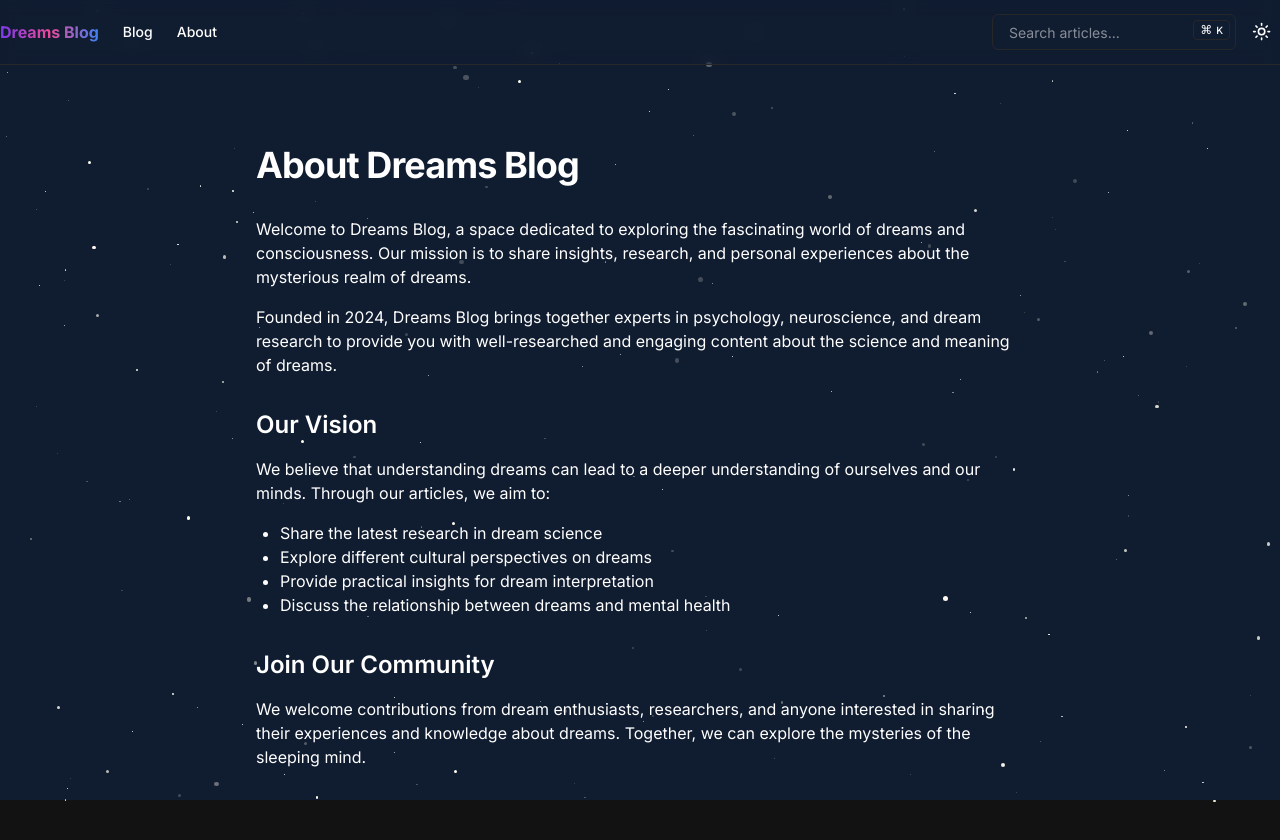
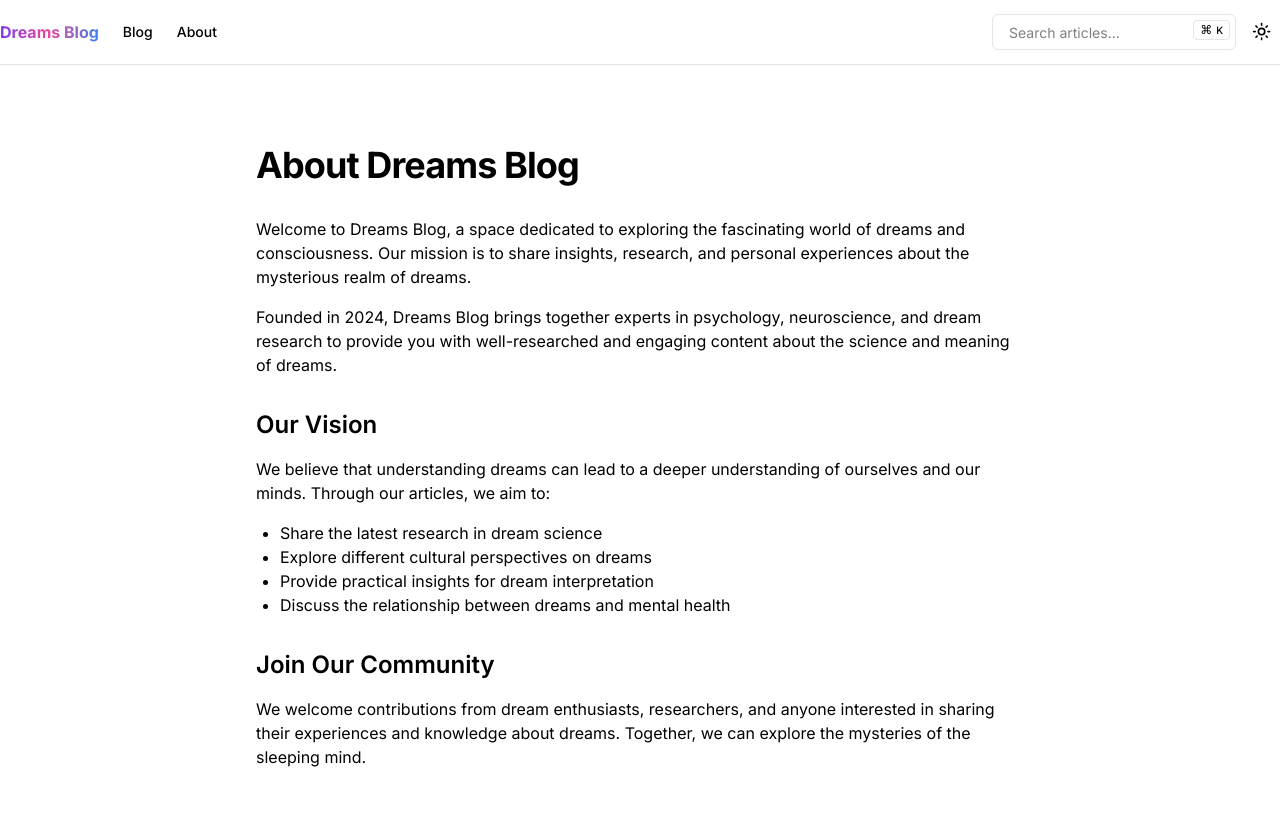
Before and after one commit to wzgatenox/blog-website, a Next.js app: page /about in a window 1280 px wide. Shown: the top 840 px of the page. Built offline with nearby package versions, Linux system fonts and the light colour scheme.

Commit message:
Refactor Tailwind CSS configuration to update navy color shades and enhance global styles for improved theming. Modify StarryBackground component to conditionally render based on theme and adjust background gradient for better visual consistency.

```diff
--- a/src/app/globals.css
+++ b/src/app/globals.css
@@ -38,7 +38,7 @@
   }
 
   .dark {
-    --background: transparent;
+    --background: 240 10% 3.9%;
     --foreground: 0 0% 98%;
 
     --card: 240 10% 3.9%;
@@ -73,7 +73,7 @@
     @apply border-[hsl(var(--border))];
   }
   body {
-    @apply text-foreground;
+    @apply bg-background text-foreground;
   }
 }
 
@@ -140,12 +140,13 @@
 
 @media (prefers-color-scheme: dark) {
   :root {
-    --background: transparent;
+    --background: 240 10% 3.9%;
     --foreground: #ededed;
   }
 }
 
 body {
+  background: var(--background);
   color: var(--foreground);
   font-family: Arial, Helvetica, sans-serif;
 }
--- a/src/app/layout.tsx
+++ b/src/app/layout.tsx
@@ -18,16 +18,16 @@ export default function RootLayout({
   children: React.ReactNode
 }) {
   return (
-    <html lang="en" suppressHydrationWarning className="dark">
-      <body className={`${inter.className} bg-transparent`}>
+    <html lang="en" suppressHydrationWarning>
+      <body className={`${inter.className} bg-background`}>
         <ThemeProvider
           attribute="class"
-          defaultTheme="dark"
-          enableSystem={false}
+          defaultTheme="system"
+          enableSystem={true}
           disableTransitionOnChange
         >
+          <StarryBackground />
           <div className="relative min-h-screen">
-            <StarryBackground />
             <Nav />
             <main className="container mx-auto px-4 py-8">
               {children}
--- a/src/components/StarryBackground.tsx
+++ b/src/components/StarryBackground.tsx
@@ -1,6 +1,7 @@
 "use client"
 
 import { useEffect, useState } from 'react'
+import { useTheme } from 'next-themes'
 
 interface Star {
   id: number
@@ -13,10 +14,12 @@ interface Star {
 }
 
 export function StarryBackground() {
+  const { theme } = useTheme()
   const [stars, setStars] = useState<Star[]>([])
 
   useEffect(() => {
-    // Generate random stars
+    // Only generate stars if in dark mode
+    if (theme === 'dark') {
       const numberOfStars = 200
       const newStars: Star[] = Array.from({ length: numberOfStars }, (_, i) => {
         const sizeCategory = Math.random()
@@ -49,11 +52,20 @@ export function StarryBackground() {
         }
       })
       setStars(newStars)
-  }, [])
+    } else {
+      setStars([]) // Clear stars if not in dark mode
+    }
+  }, [theme]) // Re-run effect when theme changes
+
+  // Only render the background if the theme is dark
+  if (theme !== 'dark') {
+    return null
+  }
 
   return (
     <>
-      <div className="fixed inset-0 z-[-1] !bg-[#101C30] bg-gradient-to-br from-navy-700 via-navy-800 via-navy-900 to-navy-950" />
+      {/* Reversed: Darkest top-left (#030A14) to lighter bottom-right (#102339) */}
+      <div className="fixed inset-0 z-[-1] !bg-[#030A14] bg-gradient-to-br from-[#030A14] via-[#060F1D] via-[#091526] via-[#0C1B2E] to-[#102339]" />
       <div className="fixed inset-0 z-[-1]">
         {stars.map((star) => (
           <div
--- a/tailwind.config.ts
+++ b/tailwind.config.ts
@@ -25,10 +25,13 @@ const config = {
         background: "hsl(var(--background))",
         foreground: "hsl(var(--foreground))",
         navy: {
-          700: '#101C30',
-          800: '#0A1424',
-          900: '#060D1A',
-          950: '#03070F',
+          700: '#162D4C',
+          800: '#102339',
+          850: '#0C1B2E',
+          900: '#091526',
+          950: '#060F1D',
+          980: '#030A14',
+          990: '#01050A',
         },
         primary: {
           DEFAULT: "hsl(var(--primary))",
```
Lines whose indentation alone changed are shown as unchanged.
